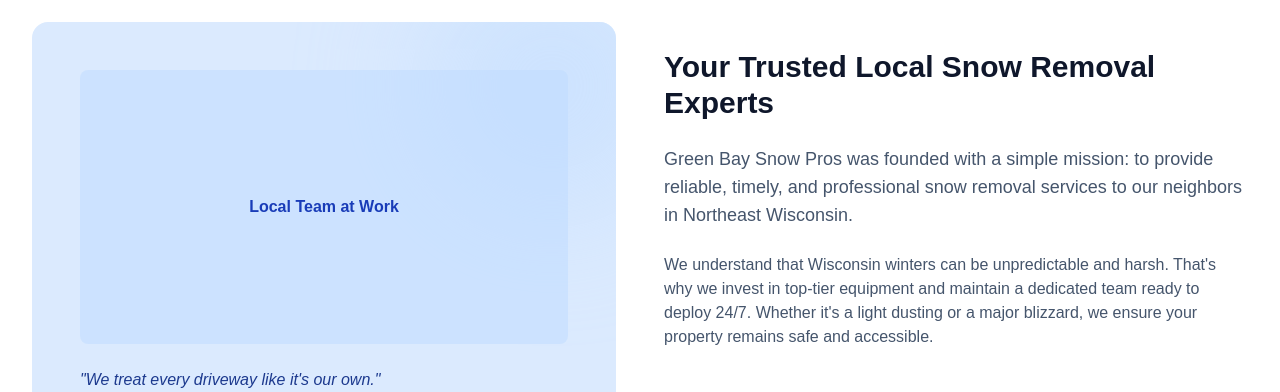
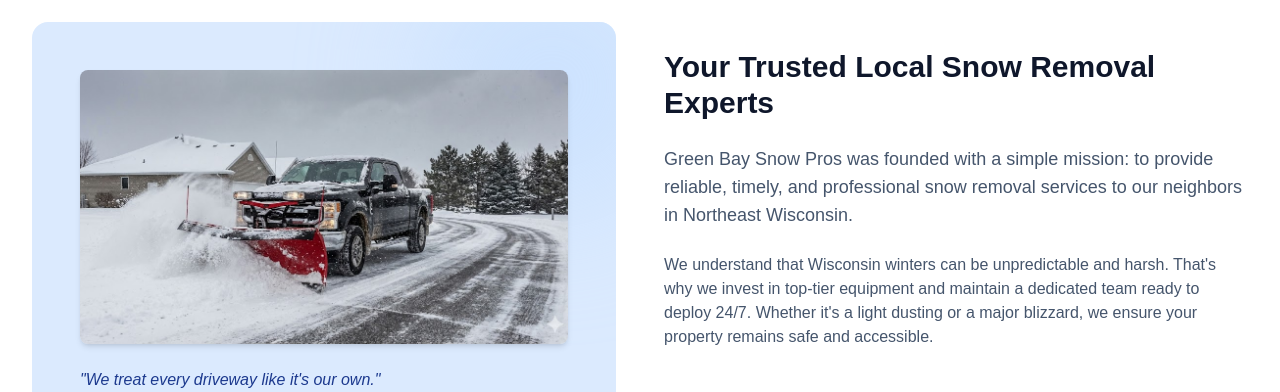
Before and after one commit to milk2033/SnowRemoval, a Next.js app: page / in a window 1280 px wide. Shown: the part 1984-2376 px from the top of the page. Built offline with nearby package versions, Linux system fonts and the light colour scheme.

Commit message:
Update Hero and About section images

```diff
--- a/app/page.tsx
+++ b/app/page.tsx
@@ -19,10 +19,12 @@
               <div className="bg-blue-100 rounded-2xl p-8 md:p-12 relative overflow-hidden">
                 <div className="absolute top-0 right-0 -mr-16 -mt-16 w-64 h-64 bg-blue-200 rounded-full opacity-50 blur-3xl"></div>
                 <div className="relative z-10">
-                   {/* Placeholder for an image */}
-                   <div className="aspect-video bg-blue-200/50 rounded-lg flex items-center justify-center text-blue-800 font-bold mb-6">
-                     Local Team at Work
-                   </div>
+                   {/* Image */}
+                   <img
+                     src="/snowPlow2.jpg"
+                     alt="Green Bay Snow Pros team clearing a driveway"
+                     className="aspect-video w-full object-cover rounded-lg shadow-md mb-6"
+                   />
                    <p className="text-blue-900 font-medium italic">
                      "We treat every driveway like it's our own."
                    </p>
--- a/components/Hero.tsx
+++ b/components/Hero.tsx
@@ -14,7 +14,7 @@
 
   return (
     <section className="relative bg-gradient-to-br from-blue-900 to-blue-700 text-white py-20 lg:py-32 overflow-hidden">
-      <div className="absolute inset-0 bg-[url('https://images.unsplash.com/photo-1547531455-c205bc1b5443?ixlib=rb-4.0.3&auto=format&fit=crop&w=2070&q=80')] bg-cover bg-center opacity-10 mix-blend-overlay"></div>
+      <div className="absolute inset-0 bg-[url('/snowPlow.jpg')] bg-cover bg-center opacity-20 mix-blend-overlay"></div>
       <div className="max-w-7xl mx-auto px-4 sm:px-6 lg:px-8 relative z-10">
         <div className="max-w-3xl">
           <div className="inline-flex items-center gap-2 bg-blue-800/50 border border-blue-500/30 rounded-full px-4 py-1.5 mb-6 text-blue-100 text-sm font-medium backdrop-blur-sm">
```
Also changed, not shown: public/snowPlow.jpg (added), public/snowPlow2.jpg (added).
